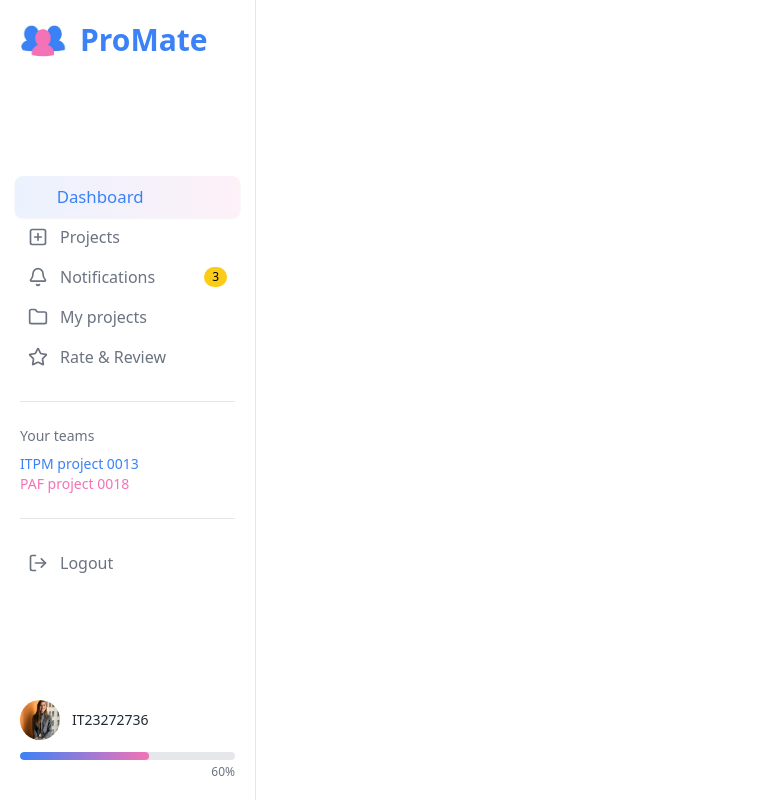
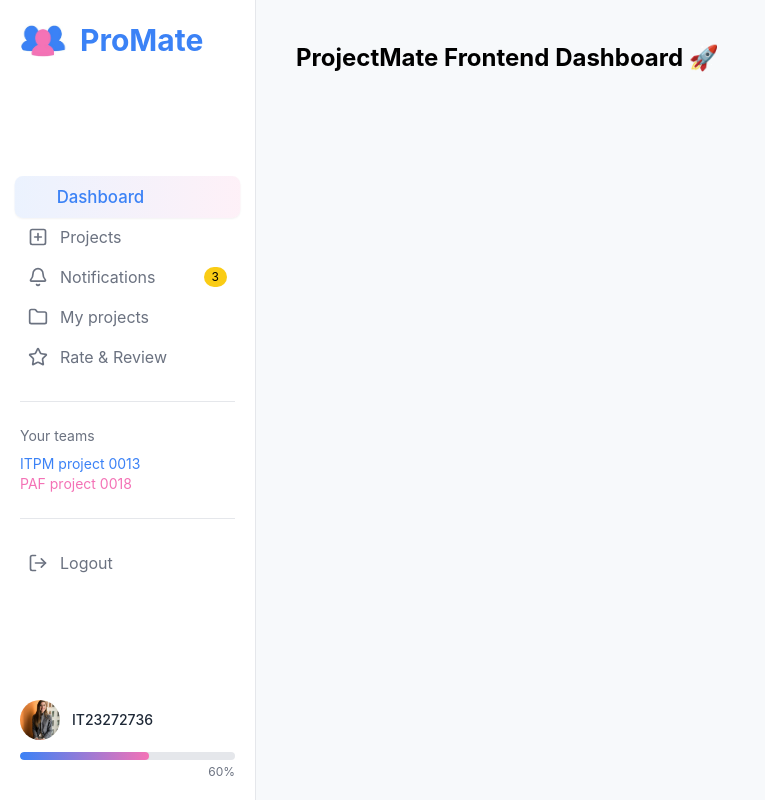
Before and after one commit to nimasha20020207/ProMate--Project-Partner-Finder, a React (Vite) app in the folder frontend/: page / in a window 1280 px wide. Shown: the whole page, without its empty margins (0-765 px from the left). Built offline with nearby package versions, Linux system fonts and the light colour scheme.

Commit message:
app.jsx
changeded

```diff
--- /dev/null
+++ b/frontend/src/App.css
@@ -0,0 +1,19 @@
+.app-layout {
+  display: flex;
+  min-height: 100vh;
+  background-color: #f7f9fb;
+  font-family: 'Inter', 'Segoe UI', Tahoma, Geneva, Verdana, sans-serif;
+  overflow: hidden;
+}
+
+.app-sidebar {
+  flex-shrink: 0;
+  z-index: 10;
+}
+
+.app-main-content {
+  flex: 1;
+  overflow-y: auto;
+  height: 100vh;
+  position: relative;
+}
--- a/frontend/src/App.jsx
+++ b/frontend/src/App.jsx
@@ -1,19 +1,32 @@
 import React from 'react';
+import { Routes, Route } from 'react-router-dom';
 import Navbar from './components/Navbar';
-
-
+import InsertPost from './pages/Projects/InsertProject';
+import YourProjects from './pages/Projects/YourProjects';
+import AllProjects from './pages/Projects/AllProjects';
+import Notifications from './pages/Notifications/Notifications';
+import './App.css';
 
 function App() {
   return (
+    <div className="app-layout">
+      <div className="app-sidebar">
+        <Navbar />
+      </div>
 
-    //<div className="text-3xl font-bold text-blue-600 p-10">
-    //  ProjectMate Frontend Ready 🚀
-    //</div>
-    <div>
-      <Navbar />
-
+      <main className="app-main-content">
+        <Routes>
+          <Route path="/" element={
+            <div style={{ padding: '40px', fontSize: '24px', fontWeight: 'bold' }}>
+              ProjectMate Frontend Dashboard 🚀
+            </div>
+          } />
+          <Route path="/your-projects" element={<YourProjects />} />
+          <Route path="/all-projects" element={<AllProjects />} />
+          <Route path="/notifications" element={<Notifications />} />
+        </Routes>
+      </main>
     </div>
-
   );
 }
 
```
